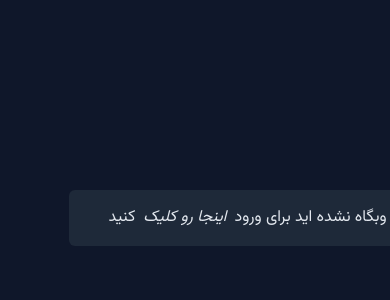
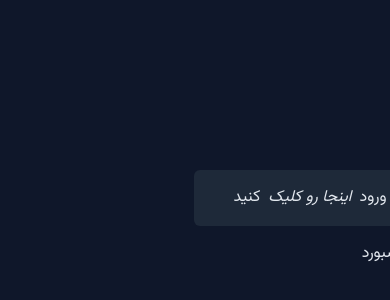
Before and after one commit to shamayel-torabi/react-project, a Next.js app in the folder next-shadcn-rtl/: page / in a window 390 px wide. Shown: the part 204-504 px from the top of the page. Built offline with nearby package versions, Linux system fonts and the light colour scheme; no server answers.

Commit message:
Update pdf-viewer

```diff
--- a/next-shadcn-rtl/app/page.tsx
+++ b/next-shadcn-rtl/app/page.tsx
@@ -1,12 +1,14 @@
 import { auth } from "@/auth";
 import SessionData from "@/components/session-data";
+import Link from "next/link";
 
 export default async function Page() {
   const session = await auth()
   return (
     <div className="@container/main h-screen flex flex-1 flex-col gap-2">
-      <div className="flex h-full items-center justify-center gap-4 py-4 md:gap-6 md:py-6">
+      <div className="flex flex-col h-full items-center justify-center gap-4 py-4 md:gap-6 md:py-6">
         <SessionData session={session} />
+        <Link href="/dashboard">داشبورد</Link>
       </div>
     </div>
   )
--- a/next-shadcn-rtl/components/pdfviewer/pdf-viewer.tsx
+++ b/next-shadcn-rtl/components/pdfviewer/pdf-viewer.tsx
@@ -3,7 +3,7 @@
 import { createPluginRegistration } from '@embedpdf/core'
 import { EmbedPDF } from '@embedpdf/core/react'
 import { usePdfiumEngine } from '@embedpdf/engines/react'
-import { useMemo, useState } from 'react'
+import { CSSProperties, useMemo, useState } from 'react'
 import {
   Viewport,
   ViewportPluginPackage,
@@ -60,13 +60,13 @@ export const PDFViewer = ({url}: Props) => {
   )
 
   if (error) {
-    return <div>Error: {error.message}</div>;
+    return <div>خطا: {error.message}</div>;
   }
 
   if (isLoading || !engine) {
     return (
-      <div className="overflow-hidden rounded-lg border border-gray-300 bg-white dark:border-gray-700 dark:bg-gray-900">
-        <div className="flex items-center justify-center">
+      <div className="overflow-hidden h-[calc(100vh-7rem)] rounded-lg border border-gray-300 bg-white dark:border-gray-700 dark:bg-gray-900">
+        <div className="flex items-center justify-center h-full">
           <div className="flex  items-center gap-2 text-gray-500 dark:text-gray-400">
             <Loader2 size={20} className="animate-spin" />
             <span className="text-sm">بار گذاری موتور ...</span>
@@ -76,9 +76,8 @@ export const PDFViewer = ({url}: Props) => {
     )
   }
 
-
   return (
-    <div className="overflow-hidden h-[calc(100vh-7rem)] flex select-none flex-col p-0 rounded-lg border border-gray-300 bg-white shadow-sm dark:border-gray-700 dark:bg-gray-900">
+    <div className="overflow-hidden h-[calc(100vh-7rem)] flex flex-col select-none p-0 rounded-lg border border-gray-300 bg-white shadow-sm dark:border-gray-700 dark:bg-gray-900">
       <EmbedPDF engine={engine} plugins={plugins} onInitialized={async (registry) => {
         // Load default PDF URL on initialization
         const document = await registry
```
